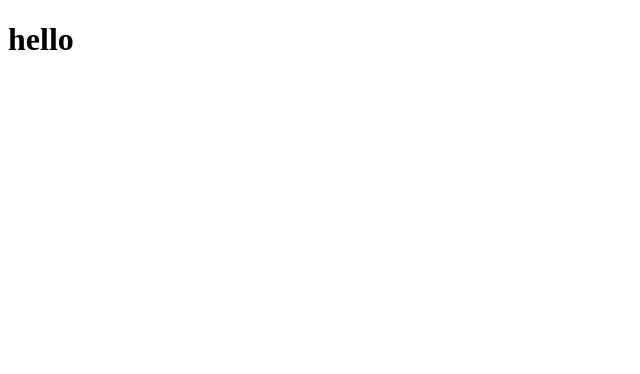
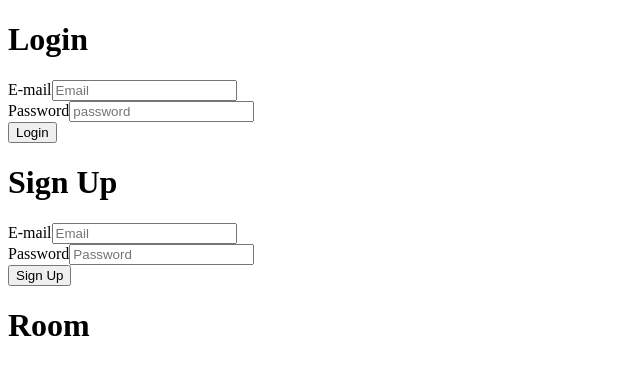
Before and after one commit to togami2864/ChatAppWithFirebase, a React (Create React App) app: page / in a window 1280 px wide. Shown: the top 374 px of the page, without its empty margins (0-640 px from the left). Built offline with nearby package versions, Linux system fonts and the light colour scheme.

Commit message:
add pages

```diff
--- a/src/App.jsx
+++ b/src/App.jsx
@@ -1,7 +1,17 @@
 import React from "react";
 
+import Login from "./pages/Login";
+import SignUp from "./pages/SignUp";
+import Room from "./pages/Room";
+
 const App = () => {
-  return <h1>hello</h1>;
+  return (
+    <>
+      <Login />
+      <SignUp />
+      <Room />
+    </>
+  );
 };
 
 export default App;
--- /dev/null
+++ b/src/pages/Login.jsx
@@ -0,0 +1,27 @@
+import React from "react";
+
+const Login = () => {
+  return (
+    <>
+      <h1>Login</h1>
+      <form>
+        <div>
+          <label htmlFor="email">E-mail</label>
+          <input type="email" id="email" name="email" placeholder="Email" />
+        </div>
+        <div>
+          <label htmlFor="password">Password</label>
+          <input
+            type="password"
+            id="password"
+            name="email"
+            placeholder="password"
+          />
+        </div>
+        <button type="submit">Login</button>
+      </form>
+    </>
+  );
+};
+
+export default Login;
--- /dev/null
+++ b/src/pages/Room.jsx
@@ -0,0 +1,14 @@
+import React from "react";
+
+import Login from "./Login";
+import SignUp from "./SignUp";
+
+const Room = () => {
+  return (
+    <>
+      <h1>Room</h1>
+    </>
+  );
+};
+
+export default Room;
--- /dev/null
+++ b/src/pages/SignUp.jsx
@@ -0,0 +1,27 @@
+import React from "react";
+
+const SignUp = () => {
+  return (
+    <div>
+      <h1>Sign Up</h1>
+      <form>
+        <div>
+          <label htmlFor="email">E-mail</label>
+          <input name="email" type="email" id="email" placeholder="Email" />
+        </div>
+        <div>
+          <label htmlFor="password">Password</label>
+          <input
+            name="password"
+            type="password"
+            id="password"
+            placeholder="Password"
+          />
+        </div>
+        <button type="submit">Sign Up</button>
+      </form>
+    </div>
+  );
+};
+
+export default SignUp;
```
